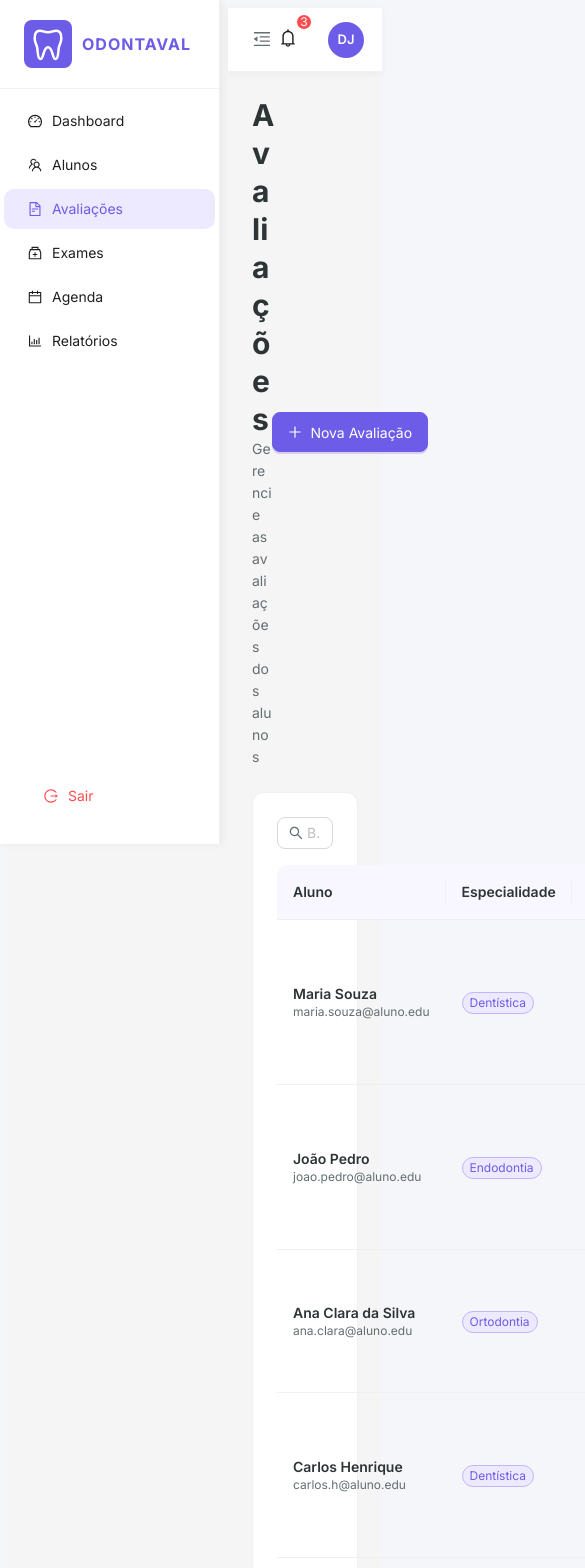
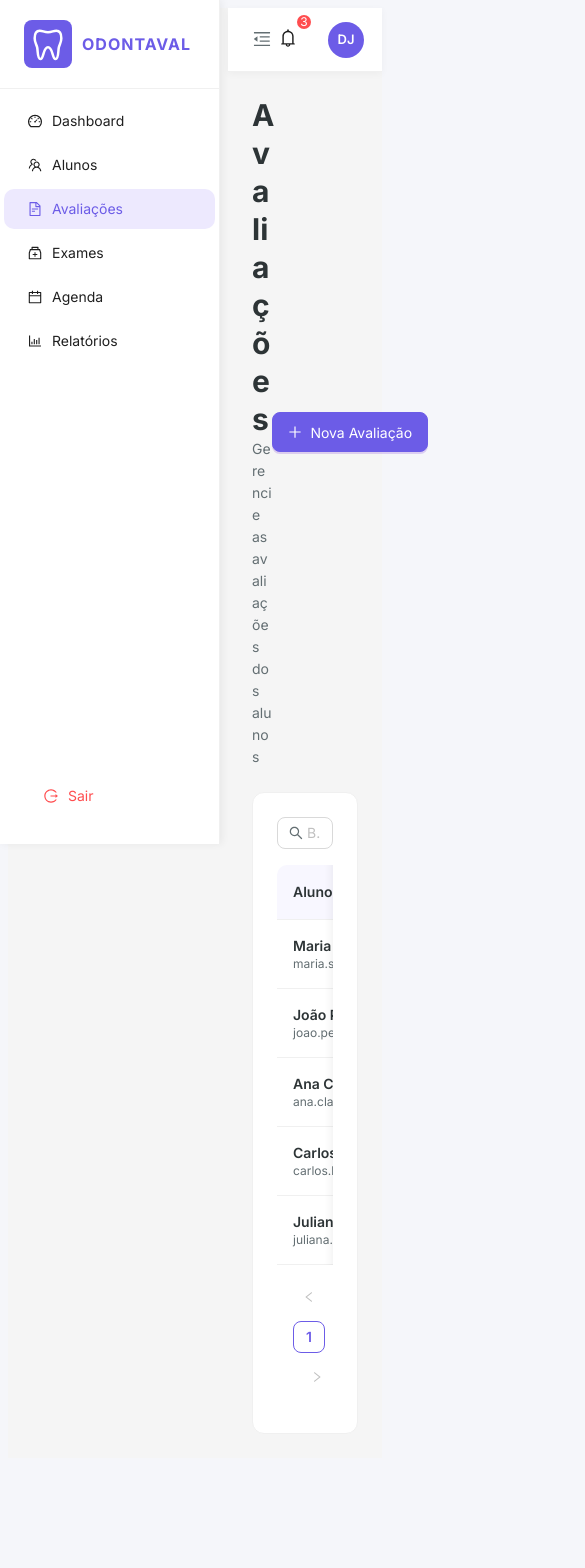
Before and after one commit to artucorreia/odontaval-front, a React (Vite) app: page /avaliacoes in a window 390 px wide. Shown: the top 1568 px of the page, 585 px wide, since content can reach past the window. After the commit the page ends 1466 px from the top, so only its background shows below. Built offline with nearby package versions, Linux system fonts and the light colour scheme; sample sign-in values are in the browser's storage.

Commit message:
refactor: make all tables responsive with ResponsiveTabl wrapper

```diff
--- /dev/null
+++ b/src/components/ResponsiveTable.tsx
@@ -0,0 +1,10 @@
+import { Table } from 'antd';
+import type { TableProps } from 'antd';
+
+export default function ResponsiveTable<T extends object>({ scroll, ...props }: TableProps<T>) {
+  return (
+    <div style={{ width: '100%', overflowX: 'auto' }}>
+      <Table scroll={{ x: 'max-content', ...scroll }} {...props} />
+    </div>
+  );
+}
--- a/src/pages/EvaluationsPage.tsx
+++ b/src/pages/EvaluationsPage.tsx
@@ -1,7 +1,6 @@
 import { useState } from 'react';
 import {
   Card,
-  Table,
   Button,
   Input,
   Space,
@@ -11,6 +10,7 @@ import {
   Popconfirm,
   message,
 } from 'antd';
+import ResponsiveTable from '../components/ResponsiveTable';
 import {
   PlusOutlined,
   SearchOutlined,
@@ -178,7 +178,7 @@ export default function EvaluationsPage() {
             style={{ maxWidth: 400, borderRadius: 8 }}
           />
         </div>
-        <Table
+        <ResponsiveTable
           columns={columns}
           dataSource={filtered}
           rowKey="id"
--- a/src/pages/ExamsPage.tsx
+++ b/src/pages/ExamsPage.tsx
@@ -1,7 +1,6 @@
 import { useState } from 'react';
 import {
   Card,
-  Table,
   Button,
   Input,
   Space,
@@ -15,6 +14,7 @@ import {
   Popconfirm,
   message,
 } from 'antd';
+import ResponsiveTable from '../components/ResponsiveTable';
 import { PlusOutlined, SearchOutlined, EditOutlined, DeleteOutlined } from '@ant-design/icons';
 import type { ColumnsType } from 'antd/es/table';
 import { MOCK_EXAMS, MOCK_SPECIALISMS } from '../utils/mockData';
@@ -147,7 +147,7 @@ export default function ExamsPage() {
             style={{ maxWidth: 360, borderRadius: 8 }}
           />
         </div>
-        <Table columns={columns} dataSource={filtered} rowKey="id" pagination={{ pageSize: 10 }} />
+        <ResponsiveTable columns={columns} dataSource={filtered} rowKey="id" pagination={{ pageSize: 10 }} />
       </Card>
 
       <Modal
--- a/src/pages/StudentsPage.tsx
+++ b/src/pages/StudentsPage.tsx
@@ -1,7 +1,6 @@
 import { useState } from 'react';
 import {
   Card,
-  Table,
   Button,
   Input,
   Space,
@@ -14,6 +13,7 @@ import {
   Popconfirm,
   Tooltip,
 } from 'antd';
+import ResponsiveTable from '../components/ResponsiveTable';
 import {
   PlusOutlined,
   SearchOutlined,
@@ -165,7 +165,7 @@ export default function StudentsPage() {
           />
         </div>
 
-        <Table
+        <ResponsiveTable
           columns={columns}
           dataSource={filtered}
           rowKey="id"
```
